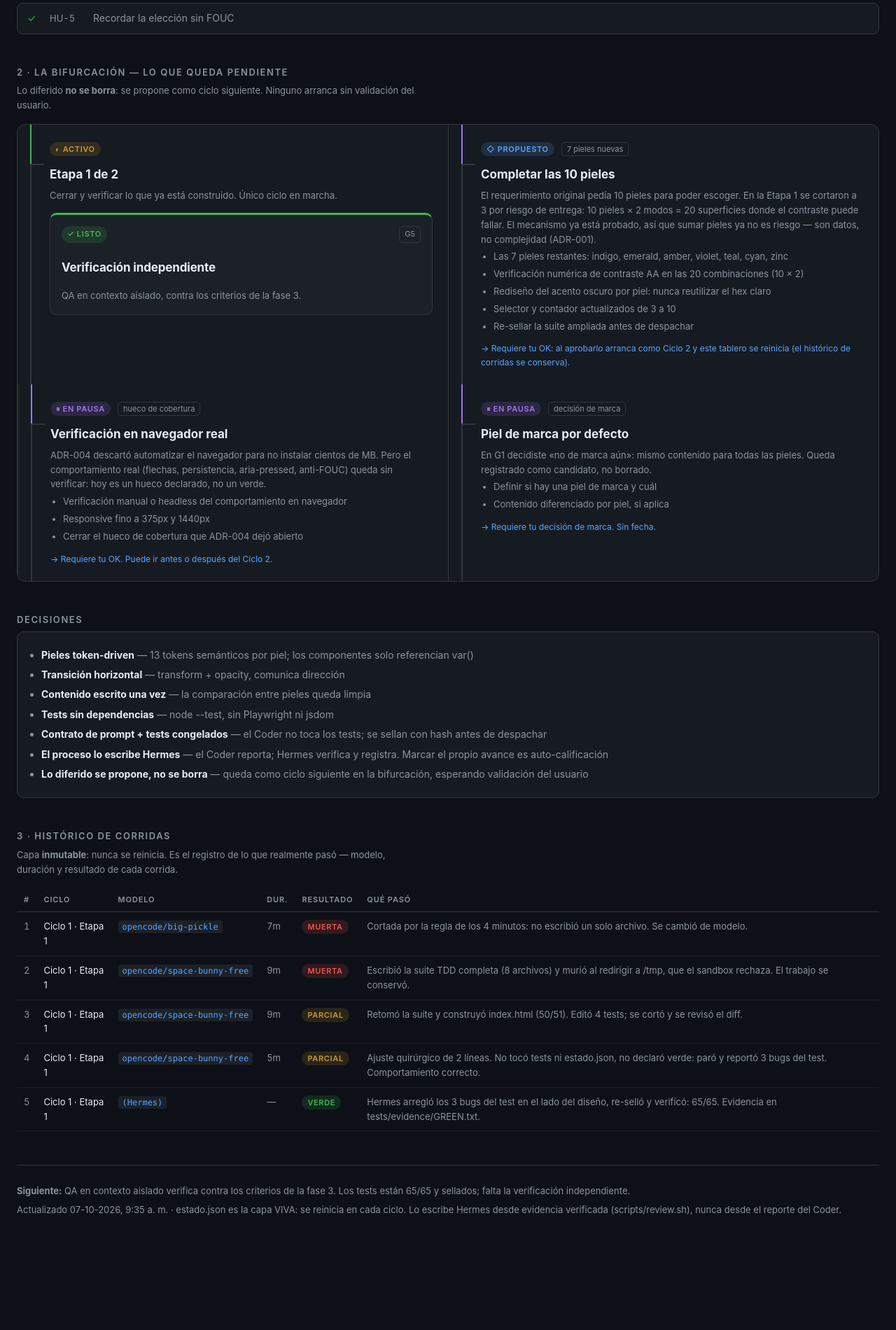
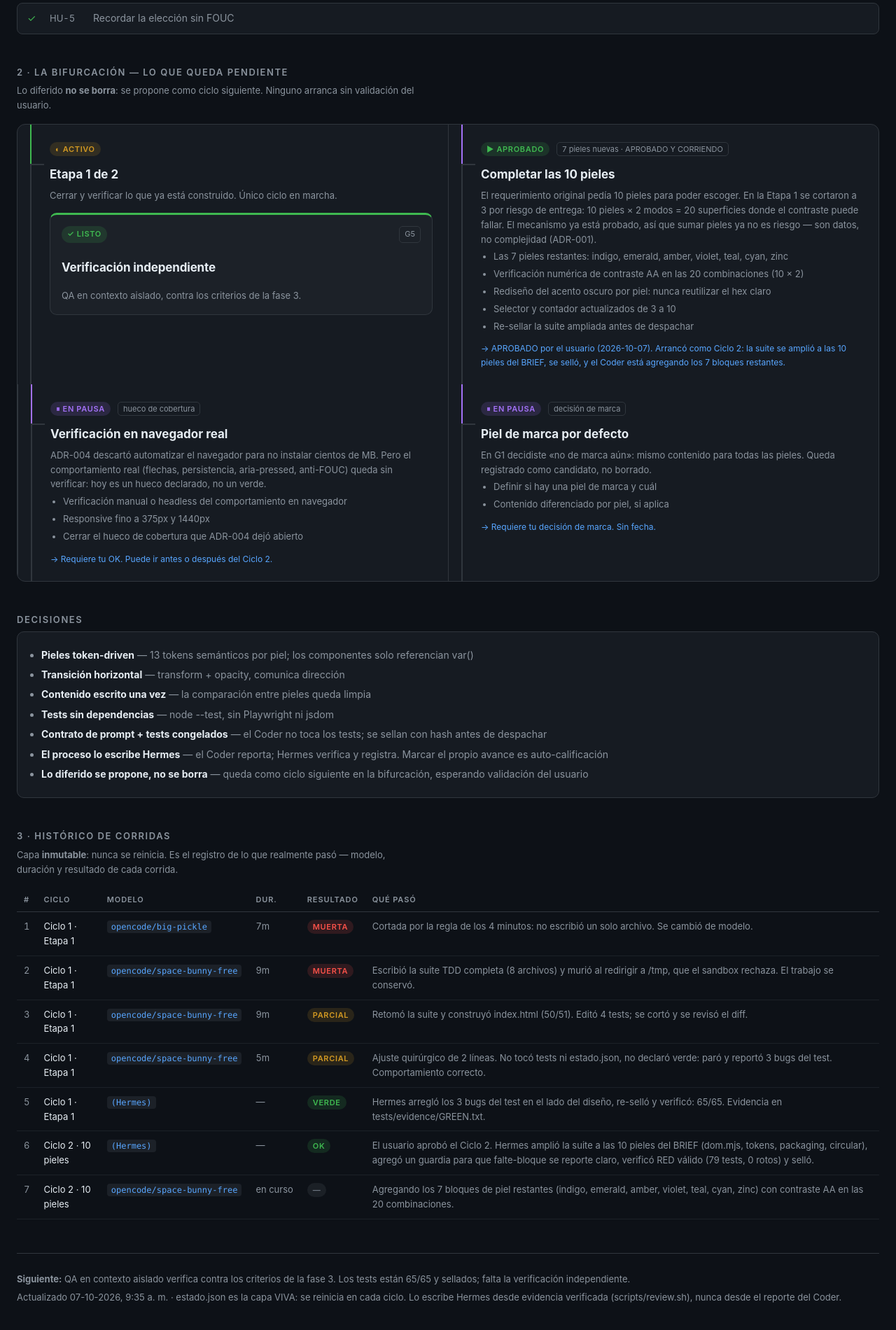
Before and after one commit to cabobadilla/MyHermesTest, a plain HTML site: page progreso.html in a window 1280 px wide. Shown: the part 1509-3409 px from the top of the page at 70% size. Before the commit the page ends 3318 px from the top, so only its background shows below. Drawn offline with Linux system fonts and the light colour scheme.

Commit message:
tablero: actualizar avance

```diff
--- a/docs/estado.json
+++ b/docs/estado.json
@@ -70,8 +70,8 @@
     {
       "id": "ciclo-2",
       "titulo": "Completar las 10 pieles",
-      "estado": "propuesto",
-      "tamano": "7 pieles nuevas",
+      "estado": "aprobado",
+      "tamano": "7 pieles nuevas · APROBADO Y CORRIENDO",
       "motivo": "El requerimiento original pedía 10 pieles para poder escoger. En la Etapa 1 se cortaron a 3 por riesgo de entrega: 10 pieles × 2 modos = 20 superficies donde el contraste puede fallar. El mecanismo ya está probado, así que sumar pieles ya no es riesgo — son datos, no complejidad (ADR-001).",
       "incluye": [
         "Las 7 pieles restantes: indigo, emerald, amber, violet, teal, cyan, zinc",
@@ -80,7 +80,7 @@
         "Selector y contador actualizados de 3 a 10",
         "Re-sellar la suite ampliada antes de despachar"
       ],
-      "validacion": "Requiere tu OK: al aprobarlo arranca como Ciclo 2 y este tablero se reinicia (el histórico de corridas se conserva)."
+      "validacion": "APROBADO por el usuario (2026-10-07). Arrancó como Ciclo 2: la suite se amplió a las 10 pieles del BRIEF, se selló, y el Coder está agregando los 7 bloques restantes."
     },
     {
       "id": "ciclo-3",
--- a/progreso.html
+++ b/progreso.html
@@ -228,12 +228,12 @@
       </div>
     </div>
     <div class="rama pausa">
-        <span class="chip prop">◇ Propuesto</span>
-        <span class="tamano">7 pieles nuevas</span>
+        <span class="chip ok">▶ Aprobado</span>
+        <span class="tamano">7 pieles nuevas · APROBADO Y CORRIENDO</span>
         <h3>Completar las 10 pieles</h3>
         <p class="resumen">El requerimiento original pedía 10 pieles para poder escoger. En la Etapa 1 se cortaron a 3 por riesgo de entrega: 10 pieles × 2 modos = 20 superficies donde el contraste puede fallar. El mecanismo ya está probado, así que sumar pieles ya no es riesgo — son datos, no complejidad (ADR-001).</p>
         <ul class="puntos"><li>Las 7 pieles restantes: indigo, emerald, amber, violet, teal, cyan, zinc</li><li>Verificación numérica de contraste AA en las 20 combinaciones (10 × 2)</li><li>Rediseño del acento oscuro por piel: nunca reutilizar el hex claro</li><li>Selector y contador actualizados de 3 a 10</li><li>Re-sellar la suite ampliada antes de despachar</li></ul>
-        <p class="validacion">→ Requiere tu OK: al aprobarlo arranca como Ciclo 2 y este tablero se reinicia (el histórico de corridas se conserva).</p>
+        <p class="validacion">→ APROBADO por el usuario (2026-10-07). Arrancó como Ciclo 2: la suite se amplió a las 10 pieles del BRIEF, se selló, y el Coder está agregando los 7 bloques restantes.</p>
       </div><div class="rama pausa">
         <span class="chip def">⏸ En pausa</span>
         <span class="tamano">hueco de cobertura</span>
@@ -298,6 +298,22 @@
       <td class="num">—</td>
       <td><span class="chip ok">Verde</span></td>
       <td class="nota">Hermes arregló los 3 bugs del test en el lado del diseño, re-selló y verificó: 65/65. Evidencia en tests/evidence/GREEN.txt.</td>
+    </tr>
+    <tr>
+      <td class="num">6</td>
+      <td>Ciclo 2 · 10 pieles</td>
+      <td><code>(Hermes)</code></td>
+      <td class="num">—</td>
+      <td><span class="chip ok">OK</span></td>
+      <td class="nota">El usuario aprobó el Ciclo 2. Hermes amplió la suite a las 10 pieles del BRIEF (dom.mjs, tokens, packaging, circular), agregó un guardia para que falte-bloque se reporte claro, verificó RED válido (79 tests, 0 rotos) y selló.</td>
+    </tr>
+    <tr>
+      <td class="num">7</td>
+      <td>Ciclo 2 · 10 pieles</td>
+      <td><code>opencode/space-bunny-free</code></td>
+      <td class="num">en curso</td>
+      <td><span class="chip wait">—</span></td>
+      <td class="nota">Agregando los 7 bloques de piel restantes (indigo, emerald, amber, violet, teal, cyan, zinc) con contraste AA en las 20 combinaciones.</td>
     </tr></tbody>
   </table>
 
```
